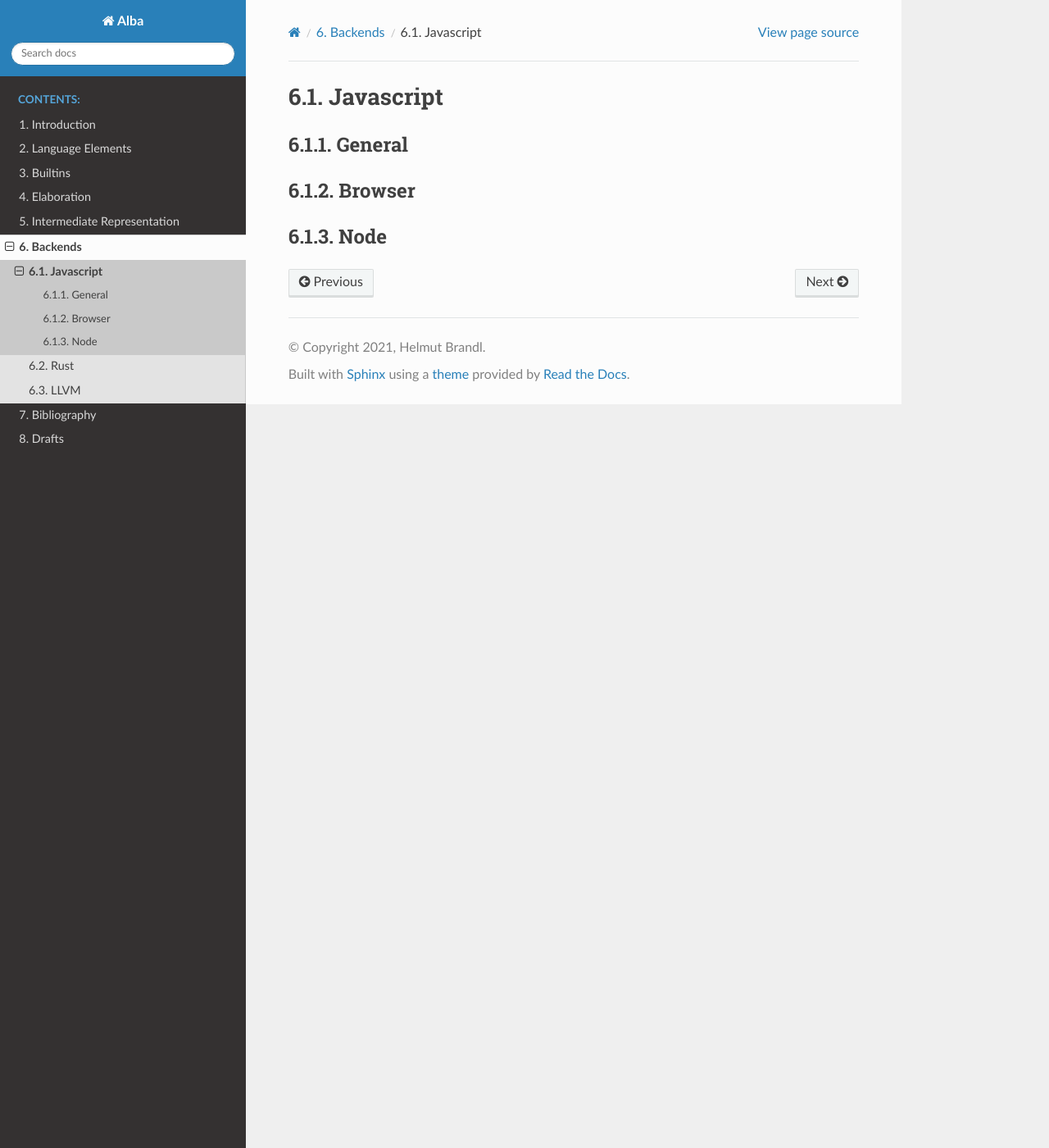
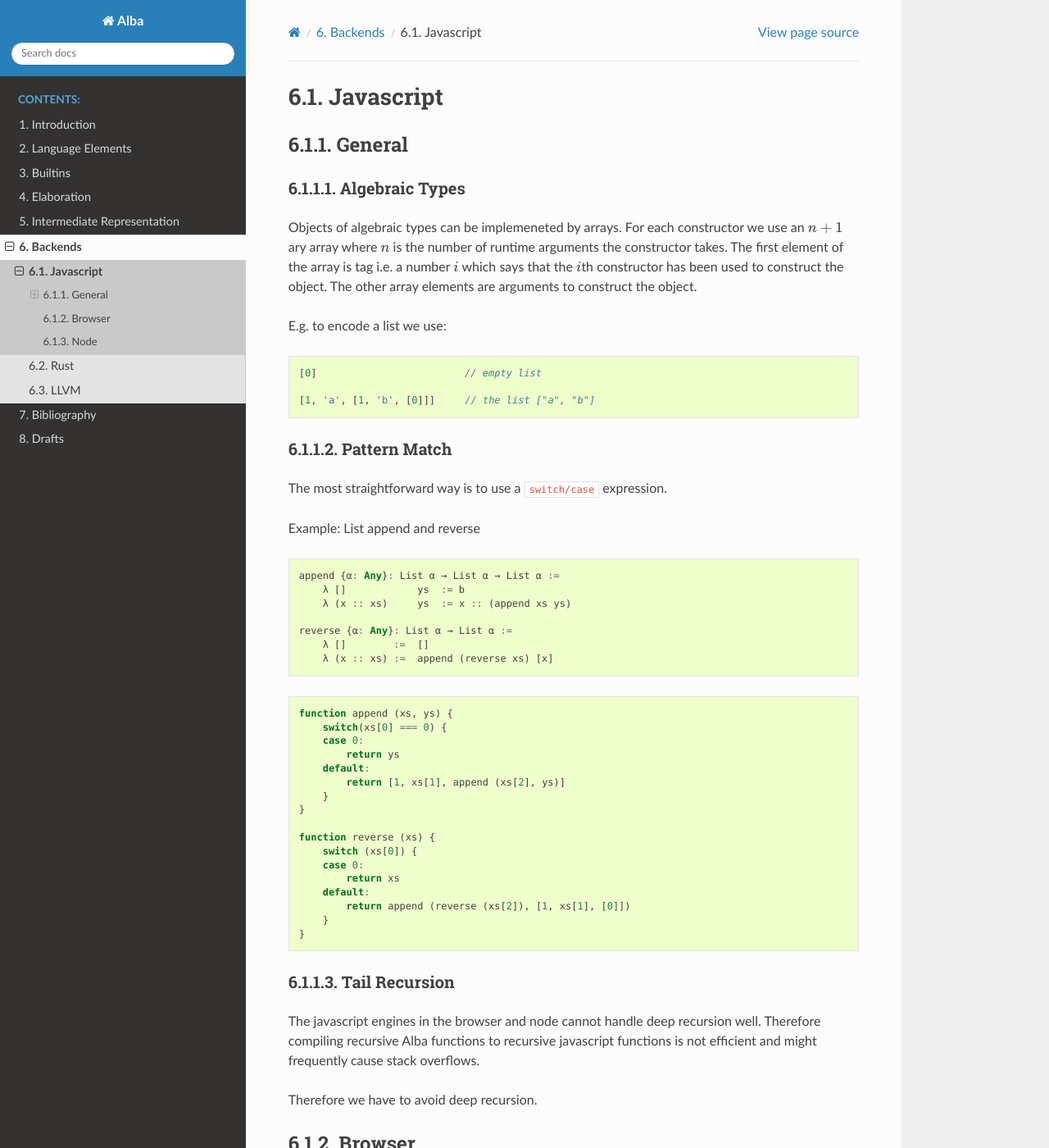
Before and after one commit to alba-lang/lang-spec, a Sphinx documentation site: the page built from sphinx/source/backend/javascript.rst, in a window 1280 px wide and 1400 px high. Shown: the whole window at 82% size. Built offline with Sphinx 7.4.7 and the Read the Docs theme 2.0.0, drawn with Linux system fonts in a browser that asks for light colours.

Commit message:
Started javascript backend
	modified:   .gitignore
	modified:   sphinx/source/backend/javascript.rst
	deleted:    sphinx/source/intermediate/.index.rst.swp
	modified:   sphinx/source/intermediate/index.rst

```diff
--- a/sphinx/source/backend/javascript.rst
+++ b/sphinx/source/backend/javascript.rst
@@ -1,16 +1,96 @@
+.. _Javascript:
 
 ****************************************
 Javascript
 ****************************************
 
 
+.. highlight:: javascript
+
+
 General
-========================================
+============================================================
+
+
+Algebraic Types
+--------------------------------------------------
+
+Objects of algebraic types can be implemeneted by arrays. For each constructor
+we use an :math:`n+1`\ ary array where :math:`n` is the number of runtime
+arguments the constructor takes. The first element of the array is tag i.e. a
+number :math:`i` which says that the :math:`i`\ th constructor has been used to
+construct the object. The other array elements are arguments to construct the
+object.
+
+E.g. to encode a list we use::
+
+    [0]                         // empty list
+
+    [1, 'a', [1, 'b', [0]]]     // the list ["a", "b"]
+
+
+
+
+
+
+
+Pattern Match
+--------------------------------------------------
+
+The most straightforward way is to use a ``switch/case`` expression.
+
+Example: List append and reverse
+
+.. code-block:: alba
+
+    append {α: Any}: List α → List α → List α :=
+        λ []            ys  := b
+        λ (x :: xs)     ys  := x :: (append xs ys)
+
+    reverse {α: Any}: List α → List α :=
+        λ []        :=  []
+        λ (x :: xs) :=  append (reverse xs) [x]
+
+.. code-block::
+
+    function append (xs, ys) {
+        switch(xs[0] === 0) {
+        case 0:
+            return ys
+        default:
+            return [1, xs[1], append (xs[2], ys)]
+        }
+    }
+
+    function reverse (xs) {
+        switch (xs[0]) {
+        case 0:
+            return xs
+        default:
+            return append (reverse (xs[2]), [1, xs[1], [0]])
+        }
+    }
+
+
+
+
+
+
+
+Tail Recursion
+--------------------------------------------------
+
+The javascript engines in the browser and node cannot handle deep recursion
+well. Therefore compiling recursive Alba functions to recursive javascript
+functions is not efficient and might frequently cause stack overflows.
+
+Therefore we have to avoid deep recursion.
+
 
 
 Browser
-========================================
+============================================================
 
 
 Node
-========================================
+============================================================
--- a/sphinx/source/intermediate/index.rst
+++ b/sphinx/source/intermediate/index.rst
@@ -23,7 +23,8 @@ definitions in fully elaborated form. Fully elaborated means specifically:
 - Overloaded symbols are disambiguated with their namespace.
 
 - No operator expressions. Only function application, i.e. ``2 + 3`` is not
-  allowed, it has to be encoded as ``$Int.+ 2 3``.
+  allowed, it has to be encoded as ``$Int.+ 2 3``. The intermediate language has
+  no concept of precedence and associativity.
 
 - Global and local names are encoded especially as described in the section
   `Names`_.
```
Also changed, not shown: 2 other files.
